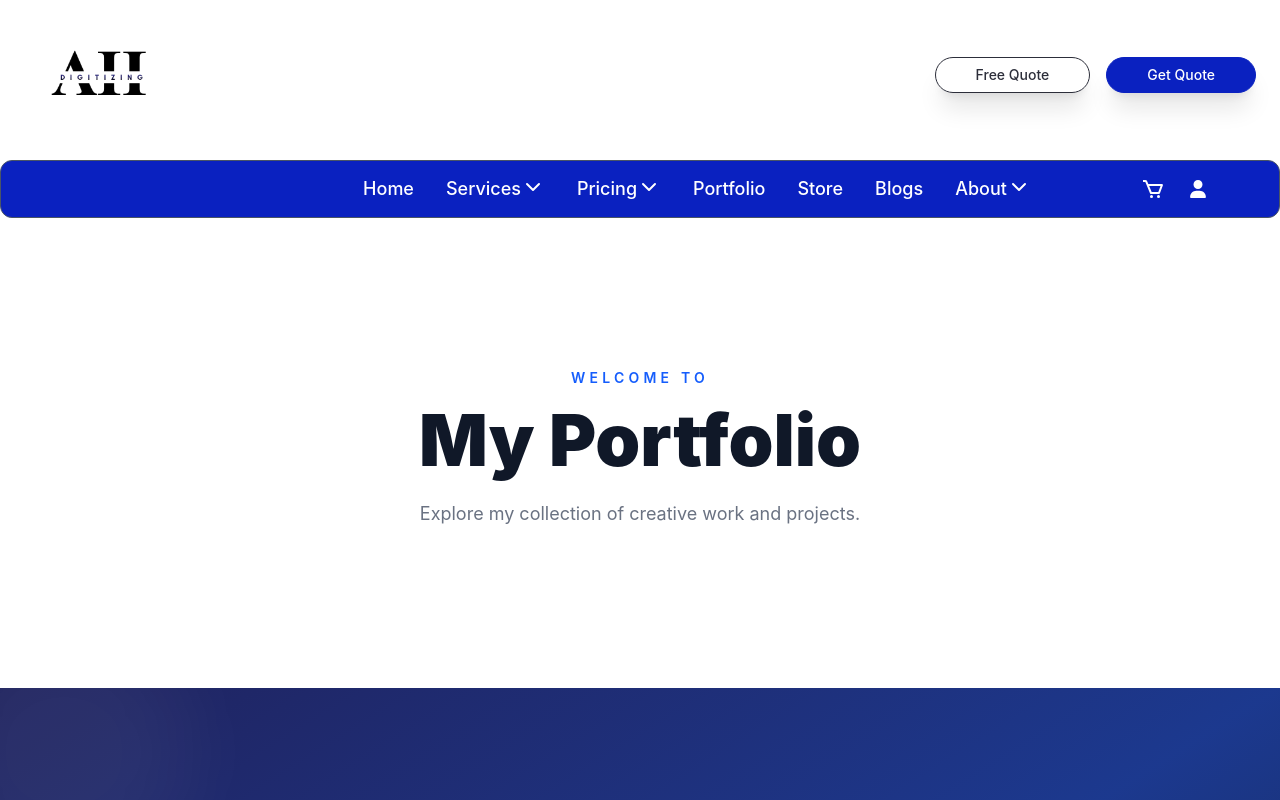
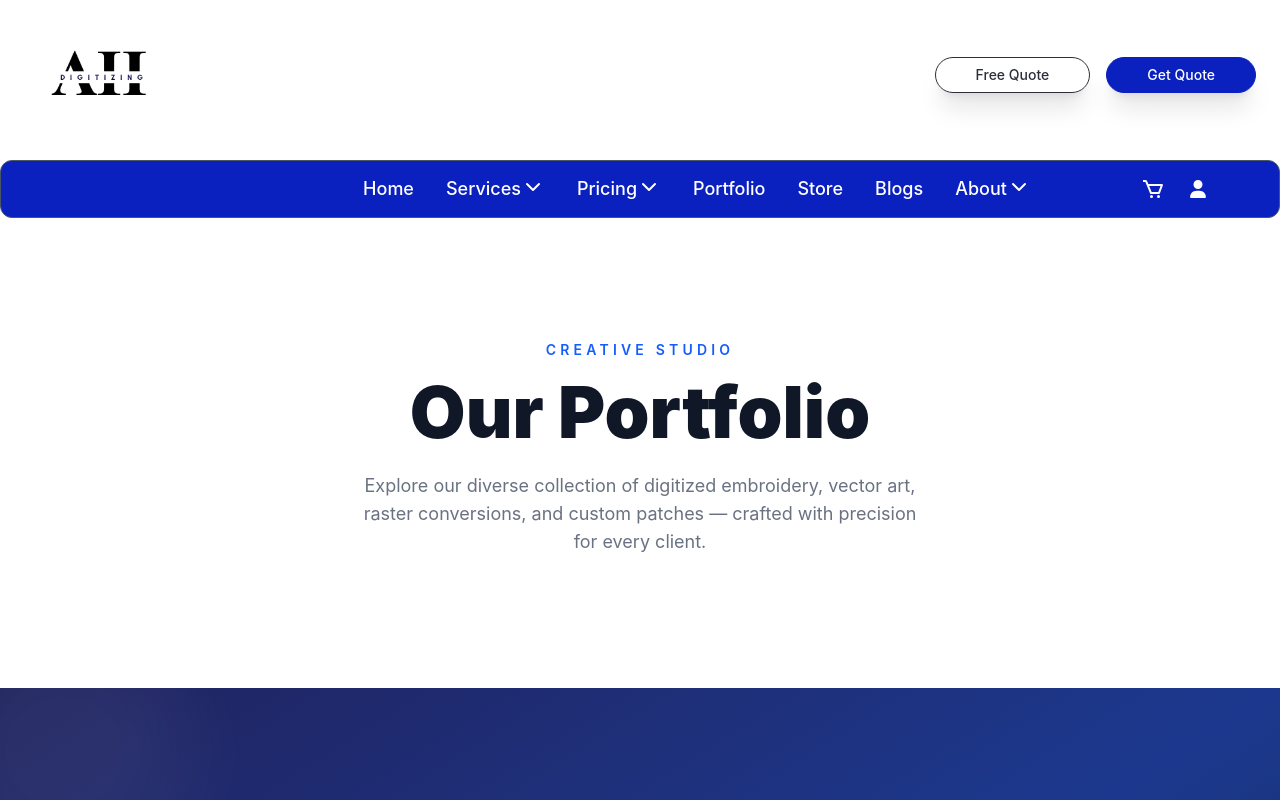
Before and after one commit to fourgoAgency/Ah-digitizing, a Next.js app: page /portfolio in a window 1280 px wide. Shown: the top 800 px of the page. Built offline with nearby package versions, Linux system fonts and the light colour scheme.

Commit message:
Update page.tsx

```diff
--- a/app/portfolio/page.tsx
+++ b/app/portfolio/page.tsx
@@ -258,13 +258,14 @@ export default function PortfolioSection() {
       <section className="min-h-[60vh] flex items-center justify-center bg-white">
         <div className="text-center px-6">
           <p className="text-blue-600 text-sm font-semibold uppercase tracking-[0.3em] mb-4">
-            Welcome to
+            Creative Studio
           </p>
           <h1 className="text-5xl md:text-7xl font-black text-gray-900 mb-6">
-            My Portfolio
+            Our Portfolio
           </h1>
           <p className="text-gray-500 max-w-xl mx-auto text-lg">
-            Explore my collection of creative work and projects.
+            Explore our diverse collection of digitized embroidery, vector art, raster conversions, and
+      custom patches — crafted with precision for every client.
           </p>
         </div>
       </section>
```
